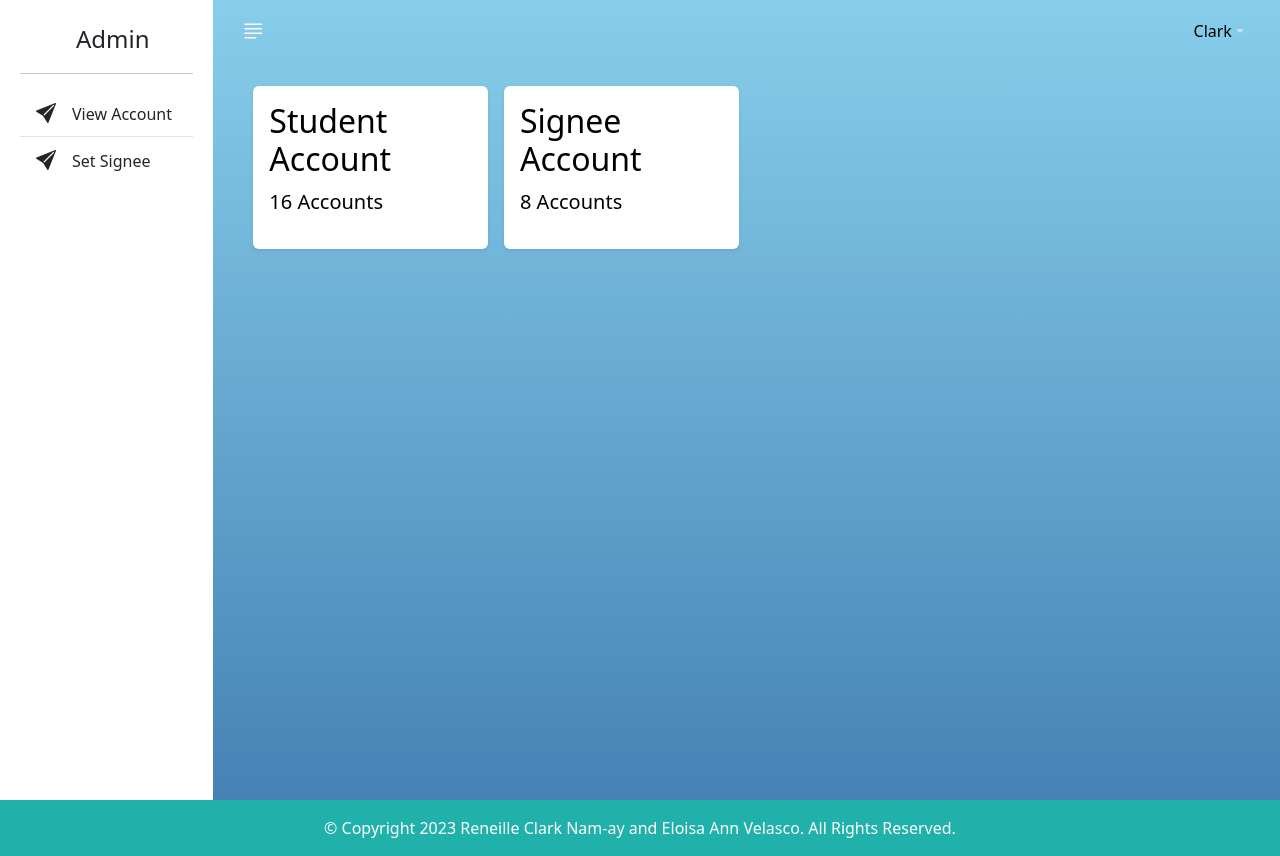
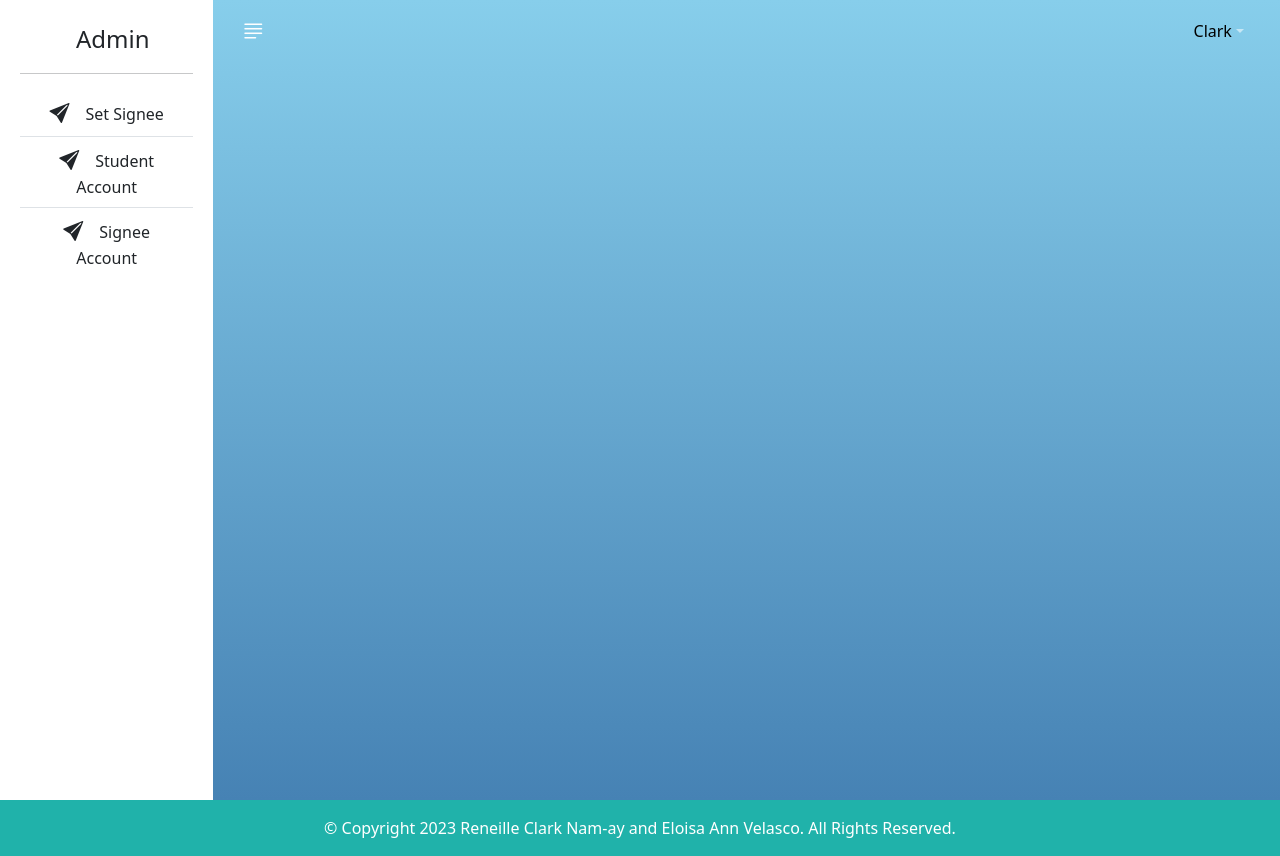
Before and after one commit to ClarkNam-ay/onlinestudentclearancesystem, a React (Create React App) app in the folder ui/: page /admindashboard in a window 1280 px wide. Built offline with nearby package versions, Linux system fonts and the light colour scheme; some icons are missing.

Commit message:
For Final yoho

```diff
--- a/ui/src/Admin/ViewAccount/dashviewstudentacc.js
+++ /dev/null
@@ -1,52 +0,0 @@
-import React, { useState } from 'react'
-import 'bootstrap-icons/font/bootstrap-icons.css'
-import { Link } from 'react-router-dom'
-import '../../Student/style.css'
-import ViewStudentAccount from './viewstudentaccount'
-import { Icon } from 'react-icons-kit'
-import {userCircleO} from 'react-icons-kit/fa/userCircleO'
-
-function Dashviewstudentacc() {
-
-    const [toggle, setToggle] = useState(true)
-    const Toggle = () => {
-        setToggle(!toggle)
-    }
-
-  return (
-    <>
-    <div className='container-fluid min-vh-100' style={{ background: 'linear-gradient(to bottom, #87ceeb, #4682b4)'}}>
-        <div className='row'>
-            {toggle && <div className='col-4 col-md-2 bg-white vh-100 position-fixed'>
-                <div className='bg-white sidebar p-2'>
-                    <div className='m-2'>
-                    <Icon icon={userCircleO} size={32} className='me-3 fs-4' />
-                        <span className='brand-name fs-4'>Admin</span>
-                    </div>
-                    <hr className='text-dark' />
-                    <div className='list-group list-group-flush'>
-                        <Link to='/admindashboard' className='list-group-item py-2'>
-                            <i className='bi bi-send-fill fs-5 me-3'></i>
-                            <span>View Account</span>
-                        </Link>
-                        <Link to='' className='list-group-item py-2'>
-                            <i className='bi bi-send-fill fs-5 me-3'></i>
-                            <span>Set Signee</span>
-                        </Link>
-                    </div>
-                </div>
-            </div>}
-            {toggle && <div className='col-4 col-md-2'></div>}
-            <div className='col'>
-                <ViewStudentAccount Toggle={Toggle}/>
-            </div>
-        </div>
-    </div>
-    <footer className="text-center py-3" style={{ backgroundColor: 'lightseagreen', color: 'white' }}>
-    <p className="mb-0">&copy; Copyright 2023 Reneille Clark Nam-ay and Eloisa Ann Velasco. All Rights Reserved.</p>
-  </footer>
-  </>
-  )
-}
-
-export default Dashviewstudentacc
--- a/ui/src/Admin/admindashboard.js
+++ b/ui/src/Admin/admindashboard.js
@@ -1,16 +1,24 @@
 import React, { useState } from 'react'
 import 'bootstrap-icons/font/bootstrap-icons.css'
-import { Link } from 'react-router-dom'
 import '../Student/style.css'
-import AdminHome from './adminhome'
 import { Icon } from 'react-icons-kit'
 import {userCircleO} from 'react-icons-kit/fa/userCircleO'
 
+import SetSignee from './setsignee'
+import StudentAccount from './viewstudentaccount'
+import SigneeAccount from './viewsigneeaccount'
+
 function Admindashboard() {
-  const [toggle, setToggle] = useState(true)
+    const [selectedView, setSelectedView] = useState(null);
+    const [toggle, setToggle] = useState(true)
     const Toggle = () => {
         setToggle(!toggle)
-    }
+    };
+
+    const handleButtonClick = (view) => {
+        setSelectedView(view);
+      };
+
   return (
     <>
     <div className='container-fluid min-vh-100' style={{ background: 'linear-gradient(to bottom, #87ceeb, #4682b4)'}}>
@@ -23,20 +31,27 @@ function Admindashboard() {
                     </div>
                     <hr className='text-dark' />
                     <div className='list-group list-group-flush'>
-                        <Link to='' className='list-group-item py-2'>
-                            <i className='bi bi-send-fill fs-5 me-3'></i>
-                            <span>View Account</span>
-                        </Link>
-                        <Link to='' className='list-group-item py-2'>
+                        <button onClick={() => handleButtonClick('setsignee')} className='list-group-item py-2'>
                             <i className='bi bi-send-fill fs-5 me-3'></i>
                             <span>Set Signee</span>
-                        </Link>
+                        </button>
+                        <button onClick={() => handleButtonClick('studentaccount')} className='list-group-item py-2'>
+                            <i className='bi bi-send-fill fs-5 me-3'></i>
+                            <span>Student Account</span>
+                        </button>
+                        <button onClick={() => handleButtonClick('signeeaccount')} className='list-group-item py-2'>
+                            <i className='bi bi-send-fill fs-5 me-3'></i>
+                            <span>Signee Account</span>
+                        </button>
                     </div>
                 </div>
             </div>}
             {toggle && <div className='col-4 col-md-2'></div>}
             <div className='col'>
-                <AdminHome Toggle={Toggle}/>
+                {selectedView === 'setsignee' && <SetSignee Toggle={Toggle}/>}
+                {selectedView === 'studentaccount' && <StudentAccount Toggle={Toggle}/>}
+                {selectedView === 'signeeaccount' && <SigneeAccount Toggle={Toggle}/>}
+                {!selectedView && <SetSignee Toggle={Toggle} />}
             </div>
         </div>
     </div>
--- a/ui/src/Admin/adminhome.js
+++ /dev/null
@@ -1,38 +0,0 @@
-import React from 'react'
-import AdminNav from './adminnav'
-import './adminhome.css'
-import { Link } from 'react-router-dom'
-
-function Adminhome({Toggle}) {
-
-  return (
-    <div className='px-3'>
-        <AdminNav Toggle={Toggle}/>
-        <div className='container-fluid'>
-          <div className='row g-3 my-2'>
-            <div className='col-md-3'>
-              <div className='p-3 bg-white shadow-sm d-flex justify-content-around align-items-center rounded'>
-                <div>
-                  <Link to="/dashviewstudentacc" style={{textDecoration: 'none', color: 'black'}}><h3 className='fs-2'>Student Account</h3>
-                  <p className='fs-5'>16 Accounts</p></Link>
-                </div>
-               {/*<i className='bi bi-mortarboard-fill  p-3 fs-1'></i>*/}
-              </div>
-            </div>
-
-            <div className='col-md-3'>
-              <div className='p-3 bg-white shadow-sm d-flex justify-content-around align-items-center rounded'>
-                <div>
-                  <Link to="/dashviewstudentacc" style={{textDecoration: 'none', color: 'black'}}><h3 className='fs-2'>Signee Account</h3>
-                  <p className='fs-5'>8 Accounts</p></Link>
-                </div>
-               {/*<i className='bi bi-mortarboard-fill  p-3 fs-1'></i>*/}
-              </div>
-            </div>
-          </div>
-        </div>
-    </div>
-  )
-}
-
-export default Adminhome
--- /dev/null
+++ b/ui/src/Admin/setsignee.js
@@ -0,0 +1,18 @@
+import React from 'react'
+import AdminNav from './adminnav'
+import './adminhome.css'
+
+
+function setsignee({Toggle}) {
+
+  return (
+    <div className='px-3'>
+        <AdminNav Toggle={Toggle}/>
+
+
+
+    </div>
+  )
+}
+
+export default setsignee
--- /dev/null
+++ b/ui/src/Admin/viewsigneeaccount.js
@@ -0,0 +1,15 @@
+import React from 'react'
+import AdminNav from './adminnav'
+
+function viewsigneeaccount({Toggle}) {
+  return (
+    <div className='px-3'>
+        <AdminNav Toggle={Toggle}/>
+
+
+
+    </div>
+  )
+}
+
+export default viewsigneeaccount
--- a/ui/src/Admin/ViewAccount/viewstudentaccount.js
+++ b/ui/src/Admin/viewstudentaccount.js
@@ -1,7 +1,7 @@
 import React, { useEffect, useState } from 'react'
-import AdminNav from '../adminnav'
+import AdminNav from './adminnav'
 import axios from 'axios'
-import '../adminhome.css'
+import './adminhome.css'
 
 
 function Viewstudentaccount({Toggle}) {
--- a/ui/src/App.js
+++ b/ui/src/App.js
@@ -10,8 +10,7 @@ import Adminregister from './Admin/adminregister';
 import Studentdashboard from './Student/studentdashboard';
 import SigneeDashboard from './Signee/signeedashboard'
 import AdminDashboard from './Admin/admindashboard'
-import ViewStudentAccount from './Admin/ViewAccount/viewstudentaccount'
-import DashViewStud from './Admin/ViewAccount/dashviewstudentacc'
+import ViewStudentAccount from './Admin/viewstudentaccount'
 
 
 function App() {
@@ -29,7 +28,6 @@ function App() {
       <Route path="/signeedashboard" element={<SigneeDashboard />}></Route>
       <Route path="/admindashboard" element={<AdminDashboard />}></Route>
       <Route path="/viewstudentaccount" element={<ViewStudentAccount />}></Route>
-      <Route path="/dashviewstudentacc" element={<DashViewStud />}></Route>
     </Routes>
   </BrowserRouter>
   )
```
Also changed, not shown: ui/src/Admin/ViewAccount/viewsigneeaccount.js (deleted, +0 -9 lines).
